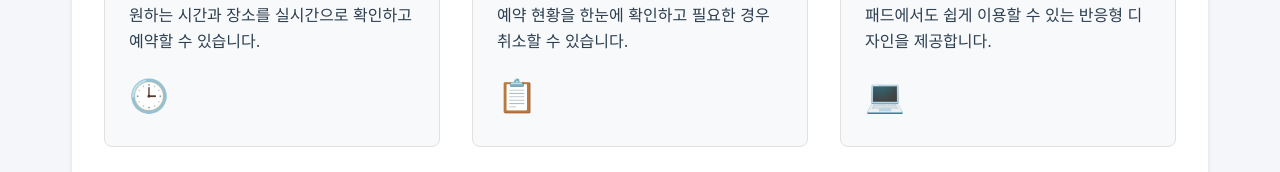
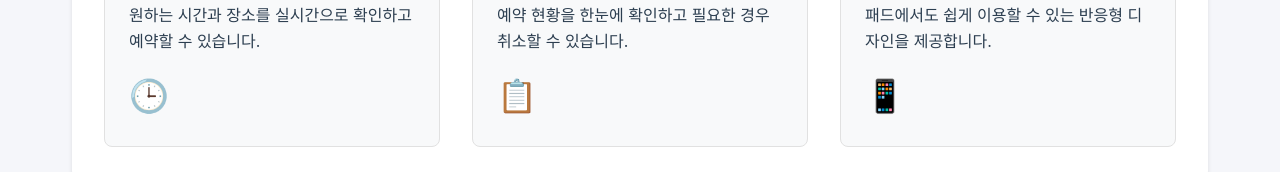
Before and after one commit to Popoisthebest/DSHUB, a React (Create React App) app: page / in a window 1280 px wide. Shown: the part 685-857 px from the top of the page. Built offline with nearby package versions, Linux system fonts and the light colour scheme; no server answers; the database is empty.

Commit message:
fix/Home.js에서 아이콘을 💻에서 📱로 변경

```diff
--- a/src/pages/Home.js
+++ b/src/pages/Home.js
@@ -147,7 +147,7 @@ function Home() {
             <p style={{ margin: "0", color: "var(--text-color)" }}>
               패드에서도 쉽게 이용할 수 있는 반응형 디자인을 제공합니다.
             </p>
-            <div style={{ marginTop: "1rem", fontSize: "2rem" }}>💻</div>
+            <div style={{ marginTop: "1rem", fontSize: "2rem" }}>📱</div>
           </div>
         </div>
       </div>
```
